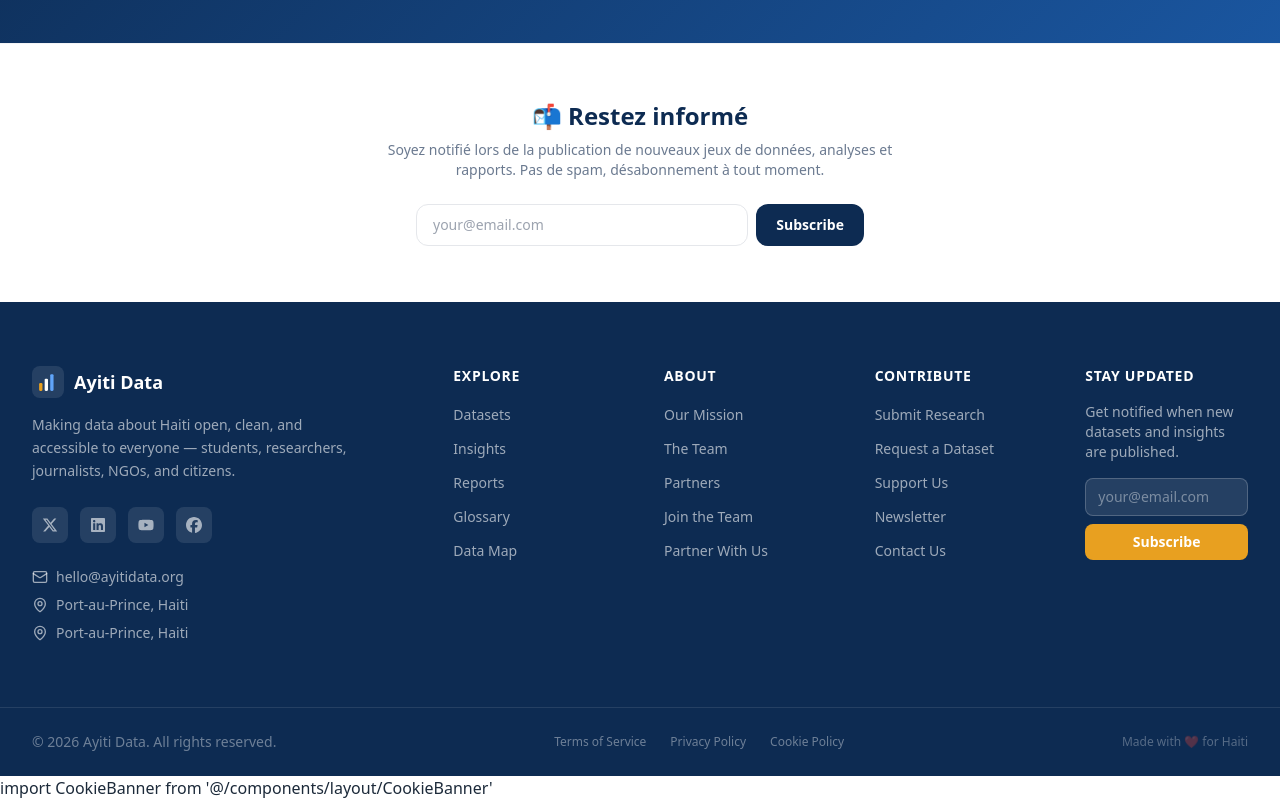
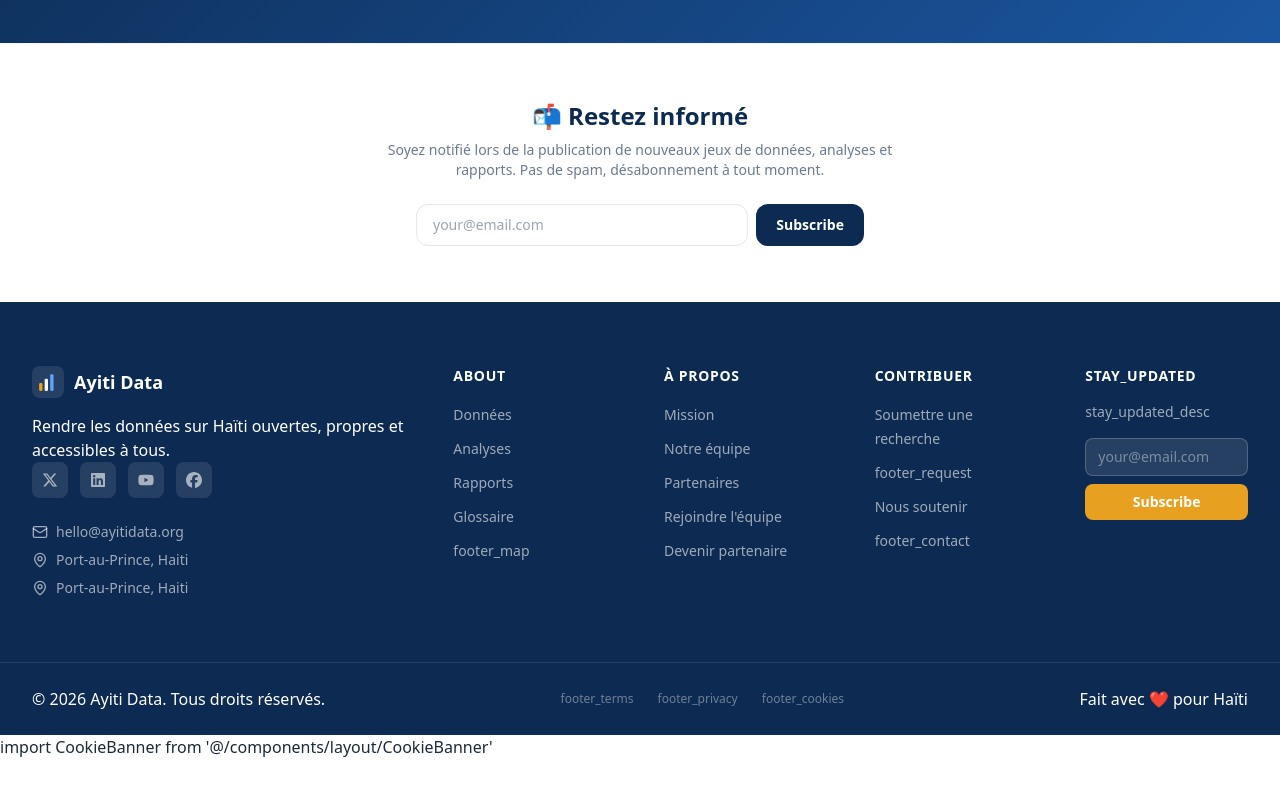
Before and after one commit to AbbyGod/AyitiData, a Next.js app: page / in a window 1280 px wide. Shown: the part 2498-3298 px from the top of the page. After the commit the page ends 3257 px from the top, so only its background shows below. Built offline with nearby package versions, Linux system fonts and the light colour scheme.

Commit message:
Complete footer translations and fix footer links

```diff
--- a/src/components/layout/Footer.tsx
+++ b/src/components/layout/Footer.tsx
@@ -1,3 +1,7 @@
+'use client'
+import { useLanguage } from '@/lib/i18n/LanguageContext'
+import { useState } from 'react'
+import { createClient } from '@/lib/supabase/client'
 import Link from 'next/link'
 import {
   Mail,
@@ -12,34 +16,7 @@
   FaFacebook
 } from 'react-icons/fa6'
 
-const footerLinks = {
-  explore: [
-    { href: '/datasets', label: 'Datasets' },
-    { href: '/insights', label: 'Insights' },
-    { href: '/reports', label: 'Reports' },
-    { href: '/glossary', label: 'Glossary' },
-    { href: '/map', label: 'Data Map' },
-  ],
-  about: [
-    { href: '/about', label: 'Our Mission' },
-    { href: '/team', label: 'The Team' },
-    { href: '/partners', label: 'Partners' },
-    { href: '/work-with-us/join', label: 'Join the Team' },
-    { href: '/work-with-us/partner', label: 'Partner With Us' },
-  ],
-  contribute: [
-    { href: '/work-with-us/submit', label: 'Submit Research' },
-    { href: '/request-dataset', label: 'Request a Dataset' },
-    { href: '/support-us', label: 'Support Us' },
-    { href: '/newsletter', label: 'Newsletter' },
-    { href: '/contact', label: 'Contact Us' },
-  ],
-  legal: [
-    { href: '/terms', label: 'Terms of Service' },
-    { href: '/privacy', label: 'Privacy Policy' },
-    { href: '/cookies', label: 'Cookie Policy' },
-  ],
-}
+
 
 const socialLinks = [
   { href: 'https://twitter.com/ayitidata', icon: FaXTwitter, label: 'Twitter' },
@@ -47,7 +24,91 @@
   { href: 'https://youtube.com/@ayitidata', icon: FaYoutube, label: 'YouTube' },
   { href: 'https://facebook.com/ayitidata', icon: FaFacebook, label: 'Facebook' },
 ]
+
+function NewsletterForm() {
+  const [email, setEmail] = useState('')
+  const [status, setStatus] = useState<'idle' | 'loading' | 'success' | 'error'>('idle')
+
+  async function handleSubmit(e: React.FormEvent) {
+    e.preventDefault()
+    if (!email || !/^[^\s@]+@[^\s@]+\.[^\s@]+$/.test(email)) return
+    setStatus('loading')
+    const supabase = createClient()
+    const { error } = await supabase.from('subscribers').insert({
+      email: email.trim().toLowerCase(),
+      confirmed: false,
+    })
+    if (error && error.code === '23505') {
+      setStatus('success')
+      return
+    }
+    setStatus(error ? 'error' : 'success')
+    if (!error) setEmail('')
+  }
+
+  if (status === 'success') {
+    return (
+      <p className="text-sm font-semibold" style={{ color: '#6EE7B7' }}>
+        ✓ You're subscribed!
+      </p>
+    )
+  }
+
+  return (
+    <form onSubmit={handleSubmit} className="flex flex-col gap-2">
+      <input
+        type="email"
+        value={email}
+        onChange={e => setEmail(e.target.value)}
+        placeholder="your@email.com"
+        required
+        className="px-3 py-2 text-sm rounded-lg bg-white/10 border border-white/20 text-white placeholder:text-white/40 outline-none focus:border-white/40 transition-colors"
+      />
+      <button
+        type="submit"
+        disabled={status === 'loading'}
+        className="px-3 py-2 text-sm font-semibold rounded-lg text-white transition-opacity hover:opacity-90 disabled:opacity-60"
+        style={{ background: 'var(--accent)' }}
+      >
+        {status === 'loading' ? 'Subscribing...' : 'Subscribe'}
+      </button>
+      {status === 'error' && (
+        <p className="text-xs" style={{ color: '#FCA5A5' }}>Something went wrong. Try again.</p>
+      )}
+    </form>
+  )
+}
+
+
 export default function Footer() {
+  const { t } = useLanguage()
+  const footerLinks = {
+    explore: [
+      { href: '/datasets', label: t('nav_datasets') },
+      { href: '/insights', label: t('nav_insights') },
+      { href: '/reports', label: t('nav_reports') },
+      { href: '/glossary', label: t('nav_glossary') },
+      { href: '/map', label: t('footer_map') },
+    ],
+    about: [
+      { href: '/about', label: t('nav_mission') },
+      { href: '/team', label: t('nav_team') },
+      { href: '/partners', label: t('nav_partners') },
+      { href: '/work-with-us/join', label: t('nav_join') },
+      { href: '/work-with-us/partner', label: t('nav_partner') },
+    ],
+    contribute: [
+      { href: '/work-with-us/submit', label: t('nav_submit') },
+      { href: '/contact', label: t('footer_request') },
+      { href: '/support-us', label: t('nav_support') },
+      { href: '/contact', label: t('footer_contact') },
+    ],
+    legal: [
+      { href: '/terms', label: t('footer_terms') },
+      { href: '/privacy', label: t('footer_privacy') },
+      { href: '/cookies', label: t('footer_cookies') },
+    ],
+  }
   return (
     <footer style={{ background: 'var(--navy)' }} className="text-white">
 
@@ -69,10 +130,7 @@
                 Ayiti Data
               </span>
             </Link>
-            <p className="text-sm text-white/60 leading-relaxed mb-6 max-w-xs">
-              Making data about Haiti open, clean, and accessible to everyone —
-              students, researchers, journalists, NGOs, and citizens.
-            </p>
+            <p>{t('footer_tagline')}</p>
 
             {/* SOCIAL LINKS */}
             <div className="flex gap-3">
@@ -118,7 +176,7 @@
           {/* EXPLORE */}
           <div>
             <h4 className="text-sm font-bold text-white uppercase tracking-wider mb-4">
-              Explore
+        About
       </h4>
             <ul className="flex flex-col gap-2.5">
               {footerLinks.explore.map((link) => (
@@ -137,7 +195,7 @@
           {/* ABOUT */}
           <div>
             <h4 className="text-sm font-bold text-white uppercase tracking-wider mb-4">
-              About
+        {t('footer_about')}
       </h4>
             <ul className="flex flex-col gap-2.5">
               {footerLinks.about.map((link) => (
@@ -156,7 +214,7 @@
           {/* CONTRIBUTE */}
           <div>
             <h4 className="text-sm font-bold text-white uppercase tracking-wider mb-4">
-              Contribute
+        {t('footer_contribute')}
       </h4>
             <ul className="flex flex-col gap-2.5">
               {footerLinks.contribute.map((link) => (
@@ -175,10 +233,10 @@
           {/* NEWSLETTER */}
           <div>
           <h4 className="text-sm font-bold text-white uppercase tracking-wider mb-4">
-              Stay Updated
+          {t('stay_updated')}
         </h4>
         <p className="text-sm text-white/60 mb-4">
-              Get notified when new datasets and insights are published.
+          {t('stay_updated_desc')}
         </p>
          <form className="flex flex-col gap-2">
               <input
@@ -202,9 +260,7 @@
       {/* BOTTOM BAR */}
       <div className="border-t border-white/10">
         <div className="max-w-7xl mx-auto px-4 sm:px-6 lg:px-8 py-6 flex flex-col sm:flex-row items-center justify-between gap-4">
-          <p className="text-sm text-white/40">
-            © {new Date().getFullYear()} Ayiti Data. All rights reserved.
-          </p>
+          <span>© {new Date().getFullYear()} Ayiti Data. {t('footer_rights')}</span>
           <div className="flex items-center gap-6">
             {footerLinks.legal.map((link) => (
               <Link
@@ -216,9 +272,7 @@
               </Link>
             ))}
           </div>
-          <p className="text-xs text-white/30">
-            Made with ❤️ for Haiti
-          </p>
+         <p>{t('footer_made')}</p>
         </div>
       </div>
 
```
Lines whose indentation alone changed are shown as unchanged.
